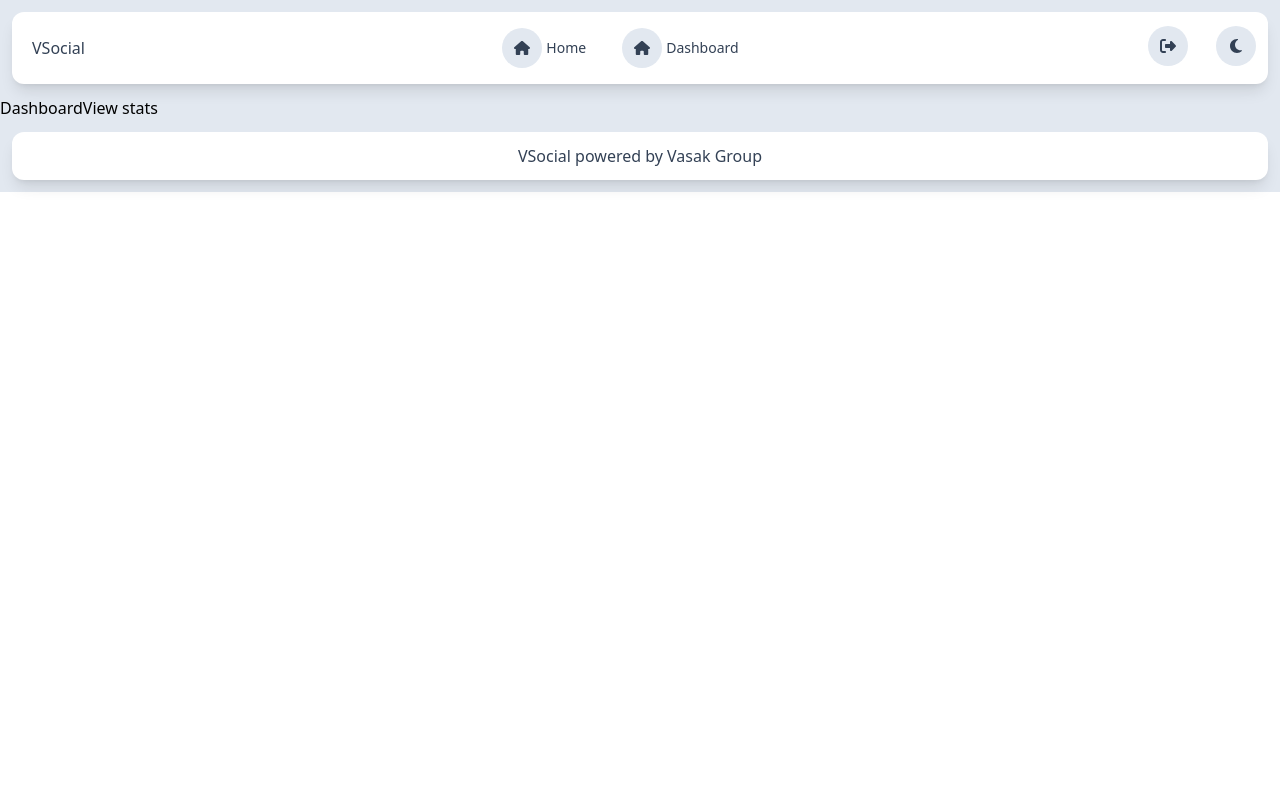
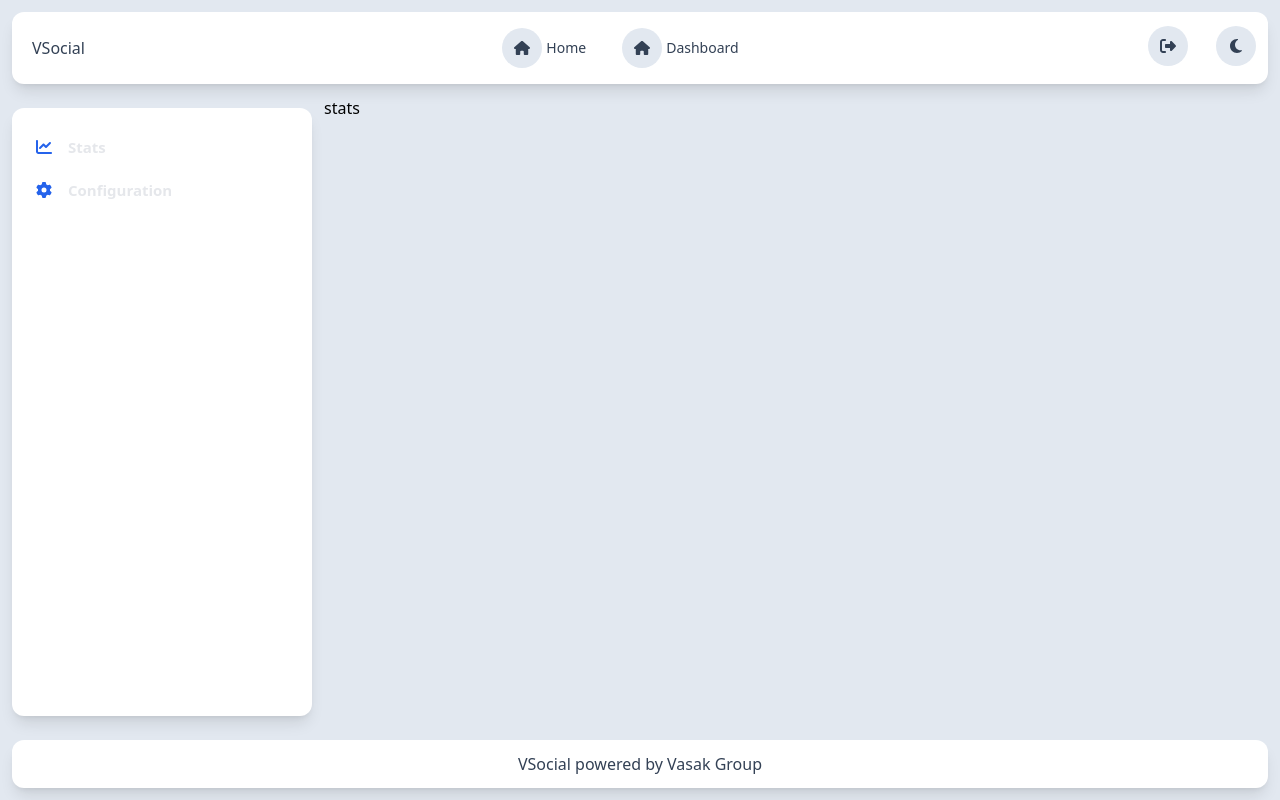
Before and after one commit to Vasak-Group/vsocial, a Vue app: page /dashboard in a window 1280 px wide. Built offline with nearby package versions, Linux system fonts and the light colour scheme; sample sign-in values are in the browser's storage.

Commit message:
Refactorizar DashboardView.vue para agregar componente SideBarComponent.vue

```diff
--- a/src/views/DashboardView.vue
+++ b/src/views/DashboardView.vue
@@ -1,8 +1,11 @@
 <script setup lang="ts">
-import { RouterView } from 'vue-router';
+import { RouterView } from "vue-router";
+import SideBarComponent from "@/components/SideBarComponent.vue";
 </script>
 
 <template>
-    DashboardView
+  <div class="flex">
+    <SideBarComponent />
     <RouterView />
+  </div>
 </template>
```
